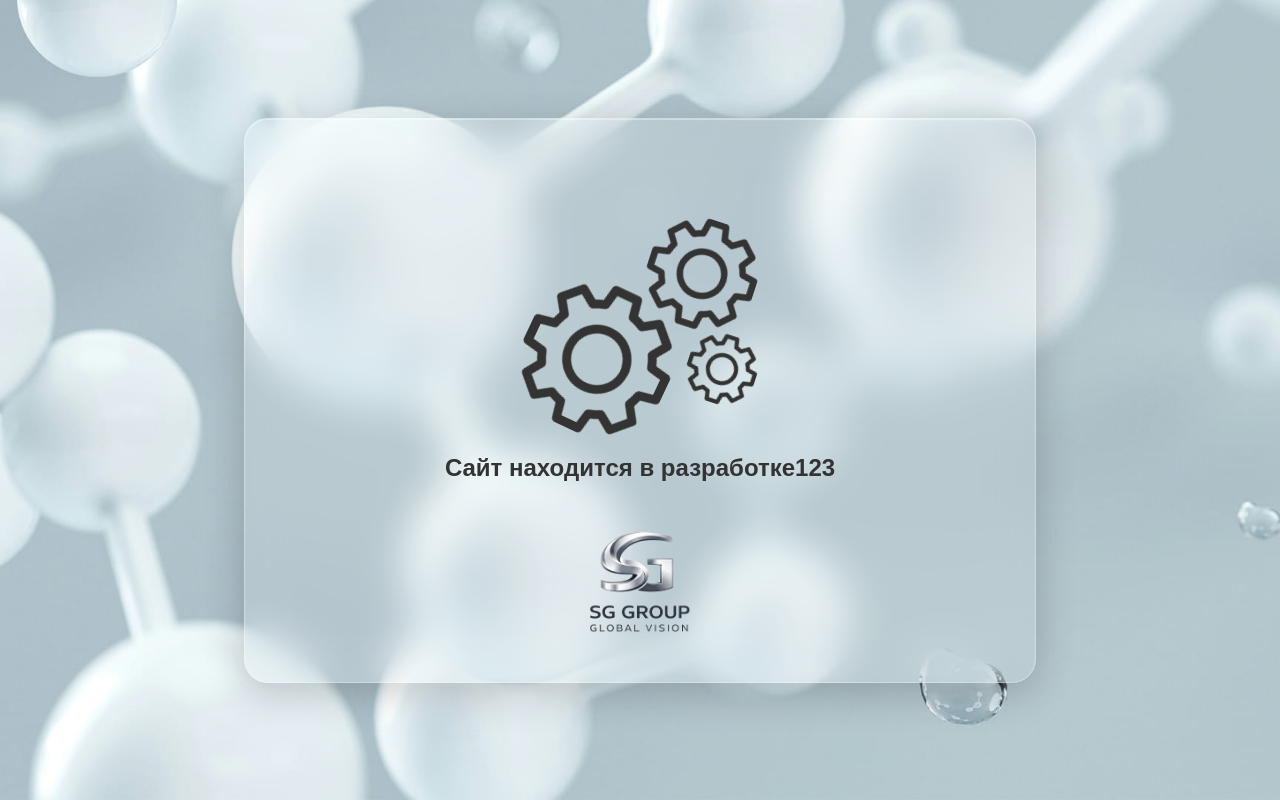
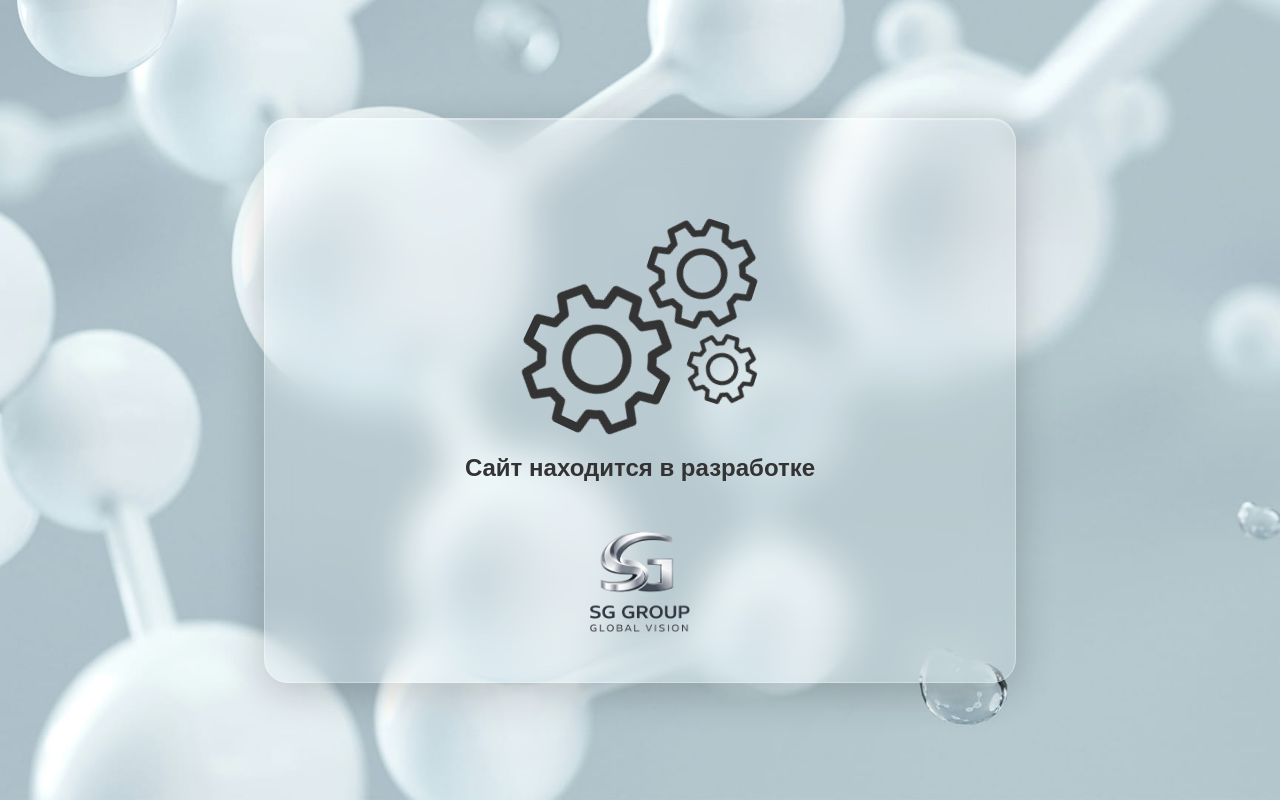
Before and after one commit to AlexTheMaggot/sg_group, a Django app: page / in a window 1280 px wide. Run offline with Django 5.2, Linux system fonts and the light colour scheme.

Commit message:
- test CI/CD

```diff
--- a/sg_group/mainapp/templates/mainapp/index.html
+++ b/sg_group/mainapp/templates/mainapp/index.html
@@ -16,7 +16,7 @@
             <img class="main__gear main__gear_2" src="{% static 'img/gear.svg' %}" alt="gear">
             <img class="main__gear main__gear_3" src="{% static 'img/gear.svg' %}" alt="gear">
         </div>
-        <p class="main__text">Сайт находится в разработке123</p>
+        <p class="main__text">Сайт находится в разработке</p>
         <img class="main__logo" src="{% static 'img/logo.png' %}" alt="sg group">
     </div>
 </div>
```
